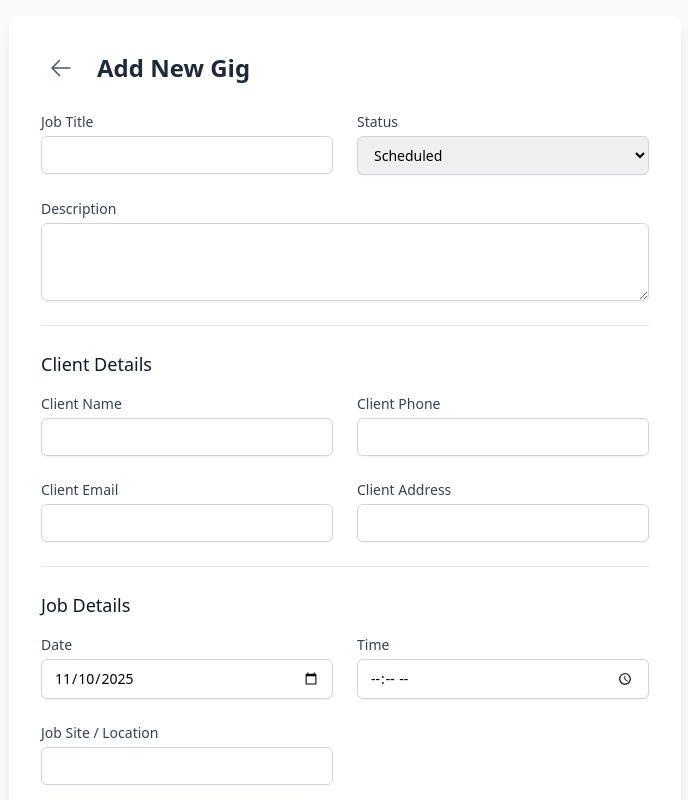
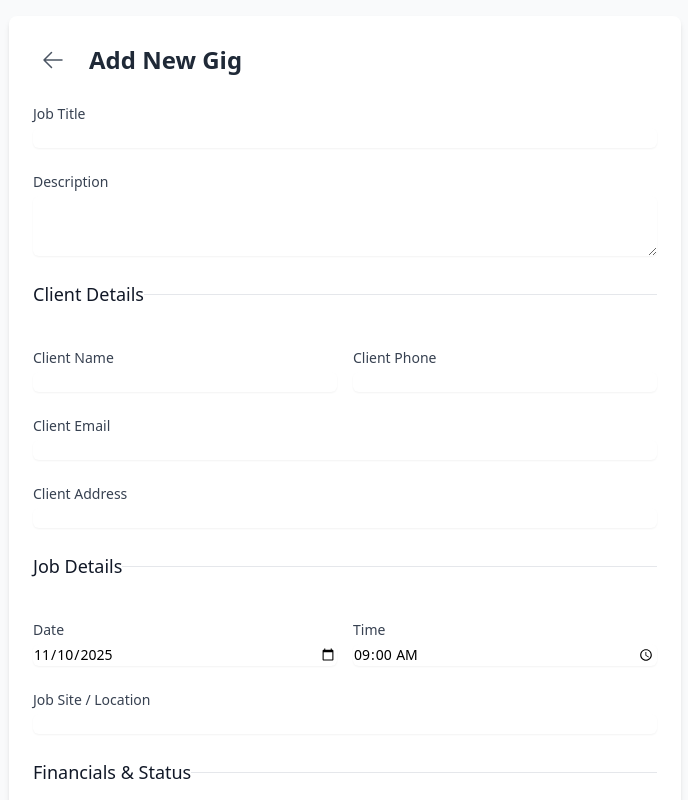
Before and after one commit to dvdlgilbert/my-gig-jobs, a React (Vite) app: page / in a window 1280 px wide. Both pictures are taken after a click on the button 1224 px from the left and 744 px from the top of the page. Shown: the top 800 px of the page, without its empty margins (295-983 px from the left). Built offline with nearby package versions, Linux system fonts and the light colour scheme.

Commit message:
Update GigForm.tsx

```diff
--- a/components/GigForm.tsx
+++ b/components/GigForm.tsx
@@ -6,12 +6,10 @@ interface GigFormProps {
   gig: Gig | null;
   onSave: (gig: Gig) => void;
   onCancel: () => void;
-  onDelete: (id: string) => void;
+  onDelete: (gigId: string) => void;
 }
 
-const gigStatuses: GigStatus[] = ['Scheduled', 'Pending', 'Working', 'Complete'];
-
-const EMPTY_GIG = {
+const initialFormData: Omit<Gig, 'id' | 'date'> & { date: string } = {
   jobTitle: '',
   description: '',
   clientName: '',
@@ -19,156 +17,159 @@ const EMPTY_GIG = {
   clientEmail: '',
   clientAddress: '',
   date: new Date().toISOString().split('T')[0],
-    time: '',
+  time: '09:00',
   jobCost: undefined,
   hoursWorked: undefined,
   jobSite: '',
-    jobStatus: 'Scheduled' as GigStatus,
+  jobStatus: 'Scheduled',
 };
 
 const GigForm: React.FC<GigFormProps> = ({ gig, onSave, onCancel, onDelete }) => {
-  const [formData, setFormData] = useState(EMPTY_GIG);
+  const [formData, setFormData] = useState(initialFormData);
 
   useEffect(() => {
     if (gig) {
       setFormData({
-        ...gig,
+        jobTitle: gig.jobTitle,
+        description: gig.description,
+        clientName: gig.clientName,
+        clientPhone: gig.clientPhone,
+        clientEmail: gig.clientEmail,
+        clientAddress: gig.clientAddress,
         date: new Date(gig.date).toISOString().split('T')[0],
+        time: gig.time,
+        jobCost: gig.jobCost,
+        hoursWorked: gig.hoursWorked,
+        jobSite: gig.jobSite,
+        jobStatus: gig.jobStatus,
       });
     } else {
-      setFormData(EMPTY_GIG);
+      setFormData(initialFormData);
     }
   }, [gig]);
 
   const handleChange = (e: React.ChangeEvent<HTMLInputElement | HTMLTextAreaElement | HTMLSelectElement>) => {
-    const { name, value, type } = e.target;
+    const { name, value } = e.target;
+    setFormData(prev => ({ ...prev, [name]: value }));
+  };
 
-    if (type === 'number') {
+  const handleNumberChange = (e: React.ChangeEvent<HTMLInputElement>) => {
+    const { name, value } = e.target;
     setFormData(prev => ({ ...prev, [name]: value === '' ? undefined : parseFloat(value) }));
-    } else {
-        setFormData(prev => ({ ...prev, [name]: value as GigStatus }));
-    }
   };
 
   const handleSubmit = (e: React.FormEvent) => {
     e.preventDefault();
     const gigToSave: Gig = {
-        ...(formData as Omit<Gig, 'id'>),
-        id: gig?.id || new Date().toISOString(),
+      id: gig?.id || crypto.randomUUID(),
+      ...formData,
+      date: new Date(`${formData.date}T${formData.time}`).toISOString(),
     };
     onSave(gigToSave);
   };
 
+  const isEditing = !!gig;
+
   return (
-    <div className="bg-white p-6 sm:p-8 rounded-lg shadow-lg max-w-2xl mx-auto">
-      <div className="flex items-center mb-6">
+    <div className="bg-white p-4 sm:p-6 rounded-lg shadow-md max-w-2xl mx-auto">
+       <header className="flex items-center mb-6">
           <button onClick={onCancel} className="p-2 rounded-full hover:bg-gray-100 mr-4">
             <ArrowLeftIcon className="w-6 h-6 text-gray-600" />
           </button>
-        <h2 className="text-2xl font-bold text-gray-800">{gig ? 'Edit Gig' : 'Add New Gig'}</h2>
-      </div>
+          <h2 className="text-2xl font-bold text-gray-800">{isEditing ? 'Edit Gig' : 'Add New Gig'}</h2>
+      </header>
 
       <form onSubmit={handleSubmit} className="space-y-6">
-        <div className="grid grid-cols-1 sm:grid-cols-2 gap-6">
         <div>
           <label htmlFor="jobTitle" className="block text-sm font-medium text-gray-700">Job Title</label>
-                <input type="text" name="jobTitle" id="jobTitle" value={formData.jobTitle} onChange={handleChange} required className="mt-1 block w-full border border-gray-300 rounded-md shadow-sm py-2 px-3 focus:outline-none focus:ring-brand-purple focus:border-brand-purple sm:text-sm" />
-            </div>
-            <div>
-                <label htmlFor="jobStatus" className="block text-sm font-medium text-gray-700">Status</label>
-                <select name="jobStatus" id="jobStatus" value={formData.jobStatus} onChange={handleChange} className="mt-1 block w-full border border-gray-300 rounded-md shadow-sm py-2 px-3 focus:outline-none focus:ring-brand-purple focus:border-brand-purple sm:text-sm">
-                    {gigStatuses.map(status => (
-                        <option key={status} value={status}>{status}</option>
-                    ))}
-                </select>
-            </div>
+          <input type="text" name="jobTitle" id="jobTitle" value={formData.jobTitle} onChange={handleChange} required className="mt-1 block w-full border-gray-300 rounded-md shadow-sm focus:ring-brand-purple focus:border-brand-purple sm:text-sm" />
         </div>
 
         <div>
           <label htmlFor="description" className="block text-sm font-medium text-gray-700">Description</label>
-            <textarea name="description" id="description" value={formData.description} onChange={handleChange} rows={3} className="mt-1 block w-full border border-gray-300 rounded-md shadow-sm py-2 px-3 focus:outline-none focus:ring-brand-purple focus:border-brand-purple sm:text-sm" />
+          <textarea name="description" id="description" value={formData.description} onChange={handleChange} required rows={3} className="mt-1 block w-full border-gray-300 rounded-md shadow-sm focus:ring-brand-purple focus:border-brand-purple sm:text-sm"></textarea>
         </div>
 
-        <div className="border-t pt-6">
-            <h3 className="text-lg font-medium text-gray-900">Client Details</h3>
-            <div className="grid grid-cols-1 sm:grid-cols-2 gap-6 mt-4">
+        <fieldset className="border-t border-gray-200 pt-6">
+          <legend className="text-lg font-medium text-gray-900">Client Details</legend>
+          <div className="mt-4 grid grid-cols-1 gap-y-6 sm:grid-cols-2 sm:gap-x-4">
              <div>
                <label htmlFor="clientName" className="block text-sm font-medium text-gray-700">Client Name</label>
-                    <input type="text" name="clientName" id="clientName" value={formData.clientName} onChange={handleChange} required className="mt-1 block w-full border border-gray-300 rounded-md shadow-sm py-2 px-3 focus:outline-none focus:ring-brand-purple focus:border-brand-purple sm:text-sm" />
+               <input type="text" name="clientName" id="clientName" value={formData.clientName} onChange={handleChange} required className="mt-1 block w-full border-gray-300 rounded-md shadow-sm focus:ring-brand-purple focus:border-brand-purple sm:text-sm" />
              </div>
              <div>
                 <label htmlFor="clientPhone" className="block text-sm font-medium text-gray-700">Client Phone</label>
-                    <input type="tel" name="clientPhone" id="clientPhone" value={formData.clientPhone} onChange={handleChange} required className="mt-1 block w-full border border-gray-300 rounded-md shadow-sm py-2 px-3 focus:outline-none focus:ring-brand-purple focus:border-brand-purple sm:text-sm" />
+                <input type="tel" name="clientPhone" id="clientPhone" value={formData.clientPhone} onChange={handleChange} required className="mt-1 block w-full border-gray-300 rounded-md shadow-sm focus:ring-brand-purple focus:border-brand-purple sm:text-sm" />
              </div>
-                 <div>
+              <div className="sm:col-span-2">
                 <label htmlFor="clientEmail" className="block text-sm font-medium text-gray-700">Client Email</label>
-                    <input type="email" name="clientEmail" id="clientEmail" value={formData.clientEmail} onChange={handleChange} required className="mt-1 block w-full border border-gray-300 rounded-md shadow-sm py-2 px-3 focus:outline-none focus:ring-brand-purple focus:border-brand-purple sm:text-sm" />
+                <input type="email" name="clientEmail" id="clientEmail" value={formData.clientEmail} onChange={handleChange} required className="mt-1 block w-full border-gray-300 rounded-md shadow-sm focus:ring-brand-purple focus:border-brand-purple sm:text-sm" />
              </div>
-                 <div>
+             <div className="sm:col-span-2">
                 <label htmlFor="clientAddress" className="block text-sm font-medium text-gray-700">Client Address</label>
-                    <input type="text" name="clientAddress" id="clientAddress" value={formData.clientAddress} onChange={handleChange} required className="mt-1 block w-full border border-gray-300 rounded-md shadow-sm py-2 px-3 focus:outline-none focus:ring-brand-purple focus:border-brand-purple sm:text-sm" />
+                <input type="text" name="clientAddress" id="clientAddress" value={formData.clientAddress} onChange={handleChange} required className="mt-1 block w-full border-gray-300 rounded-md shadow-sm focus:ring-brand-purple focus:border-brand-purple sm:text-sm" />
              </div>
           </div>
-        </div>
+        </fieldset>
 
-        <div className="border-t pt-6">
-             <h3 className="text-lg font-medium text-gray-900">Job Details</h3>
-             <div className="grid grid-cols-1 sm:grid-cols-2 gap-6 mt-4">
+        <fieldset className="border-t border-gray-200 pt-6">
+          <legend className="text-lg font-medium text-gray-900">Job Details</legend>
+          <div className="mt-4 grid grid-cols-1 gap-y-6 sm:grid-cols-2 sm:gap-x-4">
             <div>
               <label htmlFor="date" className="block text-sm font-medium text-gray-700">Date</label>
-                    <input type="date" name="date" id="date" value={formData.date} onChange={handleChange} required className="mt-1 block w-full border border-gray-300 rounded-md shadow-sm py-2 px-3 focus:outline-none focus:ring-brand-purple focus:border-brand-purple sm:text-sm" />
+              <input type="date" name="date" id="date" value={formData.date} onChange={handleChange} required className="mt-1 block w-full border-gray-300 rounded-md shadow-sm focus:ring-brand-purple focus:border-brand-purple sm:text-sm" />
             </div>
             <div>
               <label htmlFor="time" className="block text-sm font-medium text-gray-700">Time</label>
-                    <input type="time" name="time" id="time" value={formData.time} onChange={handleChange} required className="mt-1 block w-full border border-gray-300 rounded-md shadow-sm py-2 px-3 focus:outline-none focus:ring-brand-purple focus:border-brand-purple sm:text-sm" />
+              <input type="time" name="time" id="time" value={formData.time} onChange={handleChange} required className="mt-1 block w-full border-gray-300 rounded-md shadow-sm focus:ring-brand-purple focus:border-brand-purple sm:text-sm" />
             </div>
-                 <div>
+             <div className="sm:col-span-2">
                 <label htmlFor="jobSite" className="block text-sm font-medium text-gray-700">Job Site / Location</label>
-                    <input type="text" name="jobSite" id="jobSite" value={formData.jobSite} onChange={handleChange} required className="mt-1 block w-full border border-gray-300 rounded-md shadow-sm py-2 px-3 focus:outline-none focus:ring-brand-purple focus:border-brand-purple sm:text-sm" />
+                <input type="text" name="jobSite" id="jobSite" value={formData.jobSite} onChange={handleChange} required className="mt-1 block w-full border-gray-300 rounded-md shadow-sm focus:ring-brand-purple focus:border-brand-purple sm:text-sm" />
              </div>
           </div>
+        </fieldset>
+
+         <fieldset className="border-t border-gray-200 pt-6">
+          <legend className="text-lg font-medium text-gray-900">Financials & Status</legend>
+          <div className="mt-4 grid grid-cols-1 gap-y-6 sm:grid-cols-2 sm:gap-x-4">
+            <div>
+              <label htmlFor="jobCost" className="block text-sm font-medium text-gray-700">Job Cost ($)</label>
+              <input type="number" name="jobCost" id="jobCost" value={formData.jobCost ?? ''} onChange={handleNumberChange} min="0" step="0.01" className="mt-1 block w-full border-gray-300 rounded-md shadow-sm focus:ring-brand-purple focus:border-brand-purple sm:text-sm" />
             </div>
 
-        <div className="border-t pt-6">
-            <h3 className="text-lg font-medium text-gray-900">Earnings (Optional)</h3>
-             <div className="grid grid-cols-1 sm:grid-cols-2 gap-6 mt-4">
-                 <div>
-                    <label htmlFor="jobCost" className="block text-sm font-medium text-gray-700">Job Cost ($)</label>
-                    <input type="number" name="jobCost" id="jobCost" value={formData.jobCost ?? ''} onChange={handleChange} step="0.01" className="mt-1 block w-full border border-gray-300 rounded-md shadow-sm py-2 px-3 focus:outline-none focus:ring-brand-purple focus:border-brand-purple sm:text-sm" />
-                </div>
             <div>
               <label htmlFor="hoursWorked" className="block text-sm font-medium text-gray-700">Hours Worked</label>
-                    <input type="number" name="hoursWorked" id="hoursWorked" value={formData.hoursWorked ?? ''} onChange={handleChange} step="0.1" className="mt-1 block w-full border border-gray-300 rounded-md shadow-sm py-2 px-3 focus:outline-none focus:ring-brand-purple focus:border-brand-purple sm:text-sm" />
+              <input type="number" name="hoursWorked" id="hoursWorked" value={formData.hoursWorked ?? ''} onChange={handleNumberChange} min="0" step="0.1" className="mt-1 block w-full border-gray-300 rounded-md shadow-sm focus:ring-brand-purple focus:border-brand-purple sm:text-sm" />
+            </div>
+
+            <div className="sm:col-span-2">
+              <label htmlFor="jobStatus" className="block text-sm font-medium text-gray-700">Job Status</label>
+              <select id="jobStatus" name="jobStatus" value={formData.jobStatus} onChange={handleChange} className="mt-1 block w-full pl-3 pr-10 py-2 text-base border-gray-300 focus:outline-none focus:ring-brand-purple focus:border-brand-purple sm:text-sm rounded-md">
+                <option>Scheduled</option>
+                <option>Pending</option>
+                <option>Working</option>
+                <option>Complete</option>
+              </select>
             </div>
           </div>
-        </div>
+        </fieldset>
 
-        <div className="flex justify-between items-center pt-6 border-t">
-          <div>
-            {gig && (
-                <button
-                    type="button"
-                    onClick={() => onDelete(gig.id)}
-                    className="text-red-600 hover:text-red-800 font-medium"
-                >
-                    Delete Gig
+        <div className="pt-5">
+            <div className="flex flex-col sm:flex-row sm:justify-end sm:space-x-3 space-y-2 sm:space-y-0">
+                {isEditing && (
+                     <button type="button" onClick={() => gig && onDelete(gig.id)} className="w-full sm:w-auto bg-red-600 text-white py-2 px-4 border border-transparent rounded-md shadow-sm text-sm font-medium hover:bg-red-700 focus:outline-none focus:ring-2 focus:ring-offset-2 focus:ring-red-500">
+                        Delete
                     </button>
                 )}
-          </div>
-          <div className="flex gap-4">
-             <button
-                type="button"
-                onClick={onCancel}
-                className="py-2 px-4 border border-gray-300 rounded-md shadow-sm text-sm font-medium text-gray-700 hover:bg-gray-50 focus:outline-none focus:ring-2 focus:ring-offset-2 focus:ring-brand-purple"
-              >
+                <div className="flex w-full sm:w-auto justify-end space-x-3">
+                  <button type="button" onClick={onCancel} className="flex-1 sm:flex-none bg-white py-2 px-4 border border-gray-300 rounded-md shadow-sm text-sm font-medium text-gray-700 hover:bg-gray-50 focus:outline-none focus:ring-2 focus:ring-offset-2 focus:ring-brand-purple">
                       Cancel
                   </button>
-              <button
-                type="submit"
-                className="py-2 px-4 border border-transparent rounded-md shadow-sm text-sm font-medium text-white bg-brand-purple hover:bg-purple-700 focus:outline-none focus:ring-2 focus:ring-offset-2 focus:ring-purple-500"
-              >
+                  <button type="submit" className="flex-1 sm:flex-none bg-brand-purple text-white py-2 px-4 border border-transparent rounded-md shadow-sm text-sm font-medium hover:bg-purple-700 focus:outline-none focus:ring-2 focus:ring-offset-2 focus:ring-brand-purple">
                       Save Gig
                   </button>
+                </div>
             </div>
         </div>
       </form>
```
Lines whose indentation alone changed are shown as unchanged.
